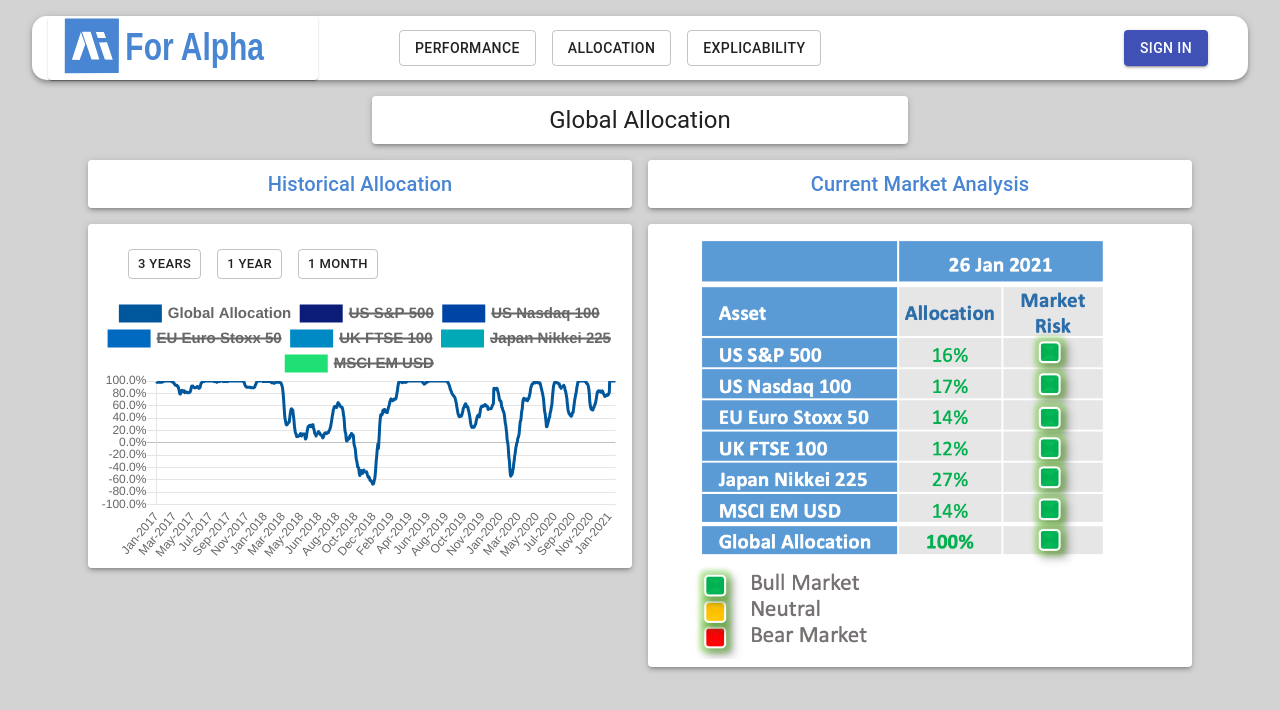
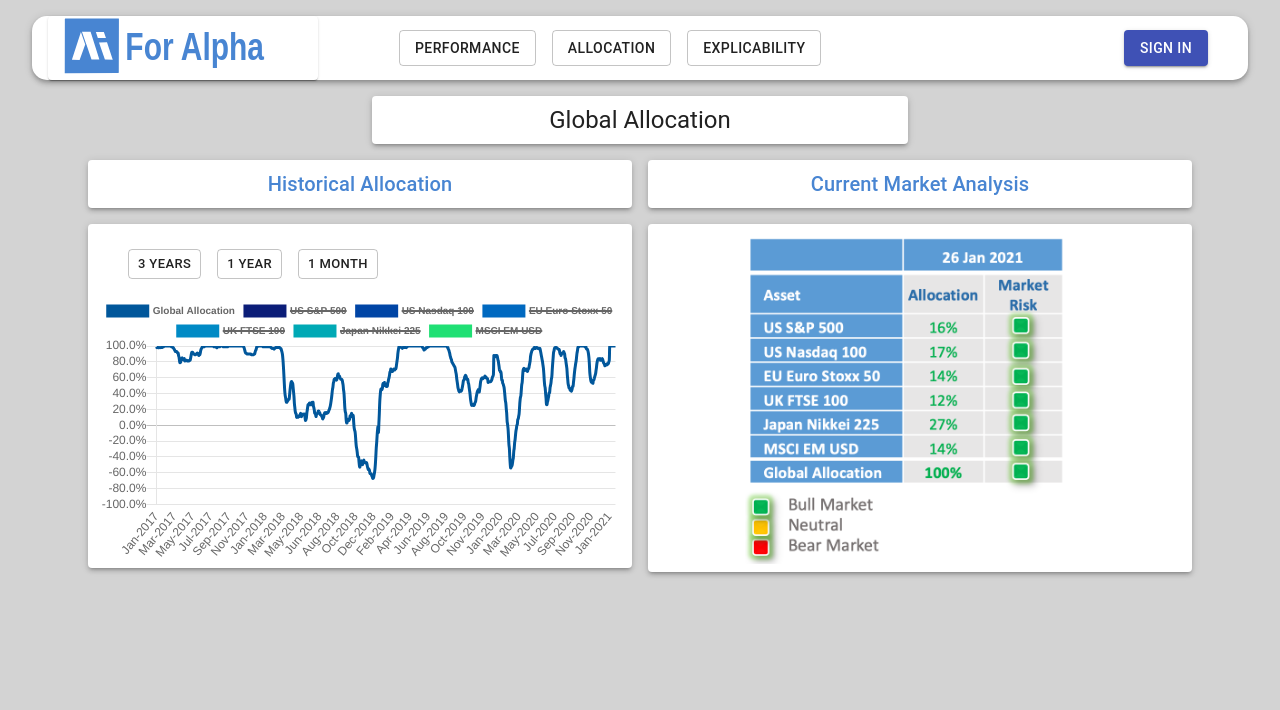
Before and after one commit to patrick0507Joyce/clientzone-ai-for-alpha, a React (Create React App) app: page /allocation in a window 1280 px wide. Shown: the top 710 px of the page. Built offline with nearby package versions, Linux system fonts and the light colour scheme.

Commit message:
fix the size of the button

```diff
--- a/src/components/Allocation/Allocation.js
+++ b/src/components/Allocation/Allocation.js
@@ -107,7 +107,7 @@
         </Grid>
       </Container>
 
-      <Container maxWidth="lg">
+      <Container maxWidth="2xl">
         <Grid container justify="center" justify="flex-start">
           <Grid item xs={6} align="center" justify="flex-start">
             <Paper className={classes.paper} elevation={3}>
@@ -151,7 +151,7 @@
           </Grid>
           <Grid item xs={6} align="center" justify="flex-start">
             <Paper className={classes.paper} elevation={3}>
-              <img src={MarketRisk} width="90%" />
+              <img src={MarketRisk} width="70%" />
             </Paper>
           </Grid>
         </Grid>
--- a/src/components/Allocation/HistoricalLineGraph.js
+++ b/src/components/Allocation/HistoricalLineGraph.js
@@ -101,7 +101,7 @@
                 },
                 legend: {
                   labels: {
-                    fontSize: 15,
+                    fontSize: 10,
                     fontStyle: "bold",
                   },
                 },
```
